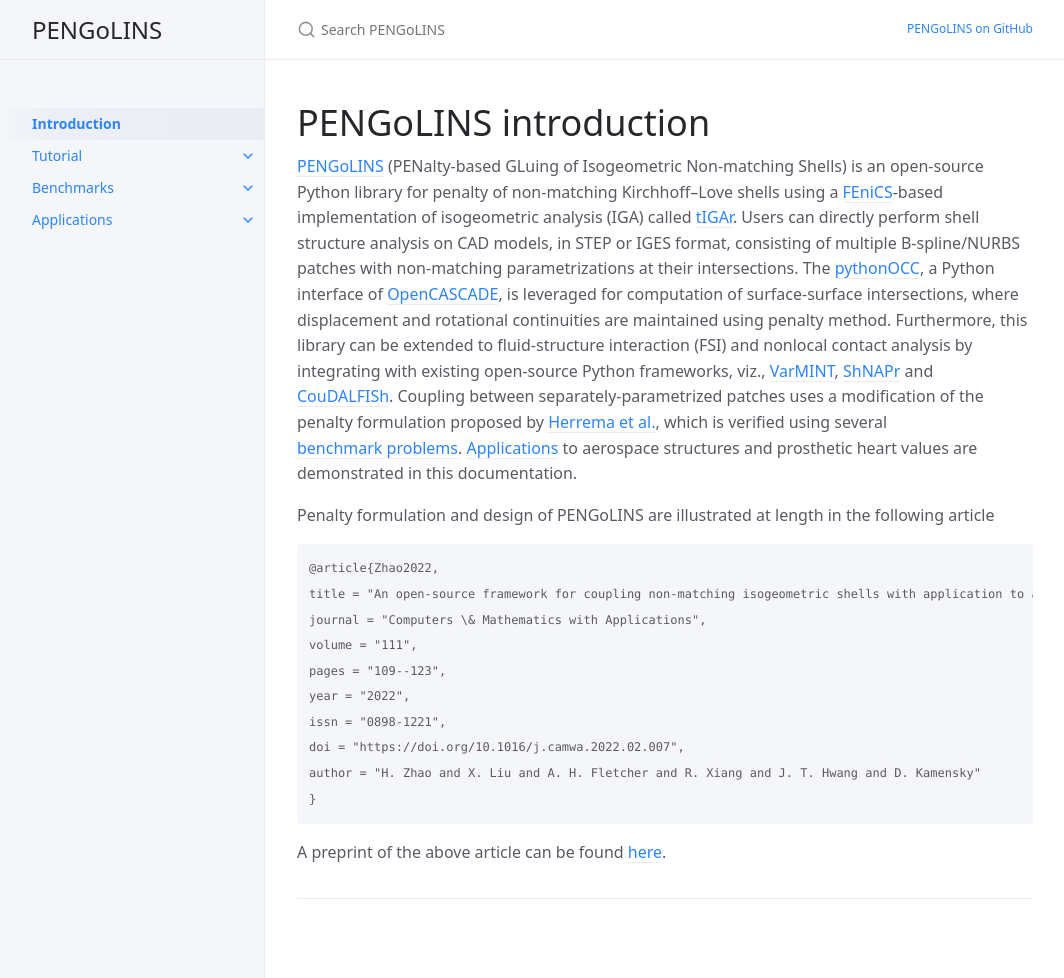
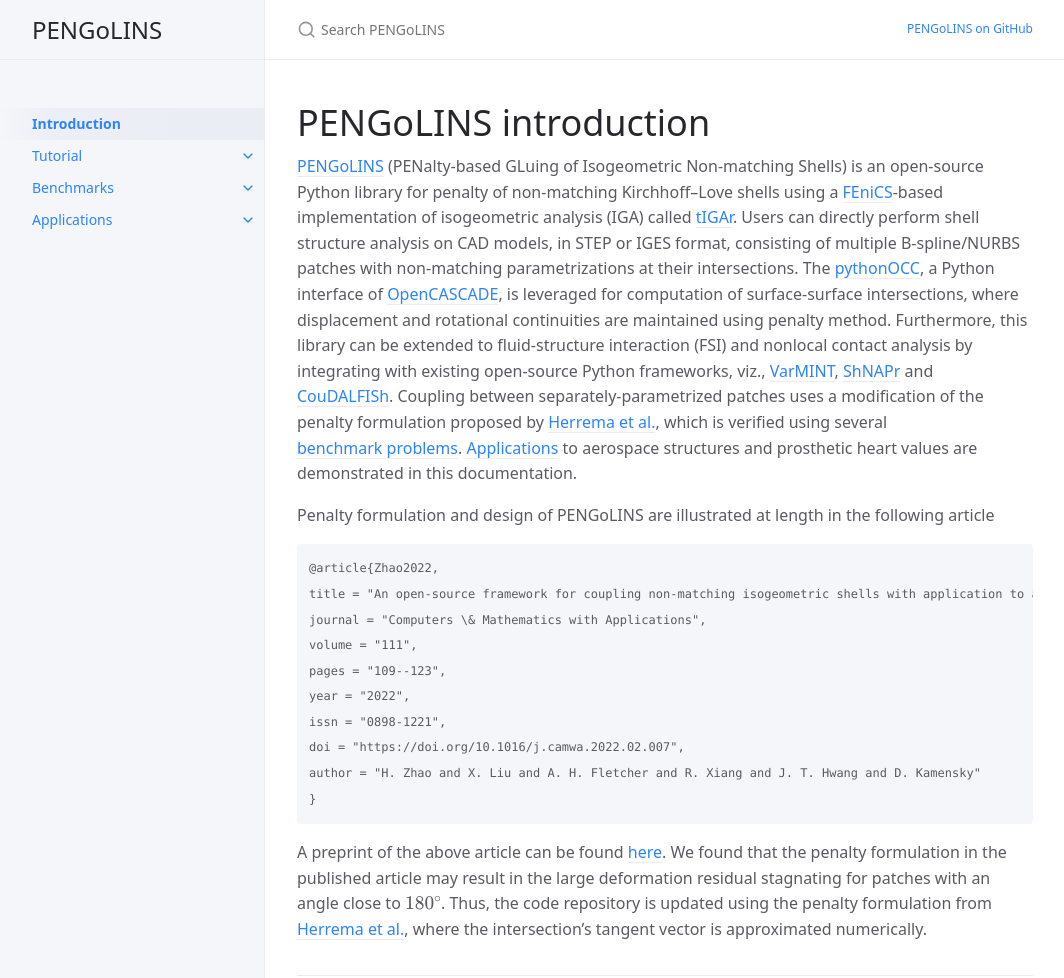
Before and after one commit to hanzhao2020/PENGoLINS, a Jekyll site: the page built from docs/index.md, in a window 1280 px wide and 1040 px high. Shown: the top 978 px of the window, without its empty margins (107-1171 px from the left). Built offline with Jekyll 4.4.1, drawn with Linux system fonts in a browser that asks for light colours; formulas are drawn with MathJax 3.

Commit message:
Updating documentation.

````diff
--- a/docs/index.md
+++ b/docs/index.md
@@ -23,7 +23,9 @@
 author = "H. Zhao and X. Liu and A. H. Fletcher and R. Xiang and J. T. Hwang and D. Kamensky"
 }
 ```
-A preprint of the above article can be found [here](https://github.com/LSDOlab/lsdo_bib/blob/main/pdf/zhao2022open.pdf).
+A preprint of the above article can be found [here](https://github.com/LSDOlab/lsdo_bib/blob/main/pdf/zhao2022open.pdf). We found that the penalty formulation in the published article may result in the large deformation residual stagnating for patches with an angle close to $180^\circ$. Thus, the code repository is updated using the penalty formulation from [Herrema et al.](https://doi.org/10.1016/j.cma.2018.08.038), where the intersection's tangent vector is approximated numerically.
+
+
 
 <!-- Insert figure -->
 <!-- <p align="center">
````
Also changed, not shown: docs/docs/applications/evtol_wing.md (+1 -1 lines), docs/docs/benchmarks/scordelis_lo.md (+2 -2 lines), docs/docs/benchmarks/slit_annular_plate.md (+2 -2 lines), docs/docs/benchmarks/t_beam.md (+2 -2 lines).
